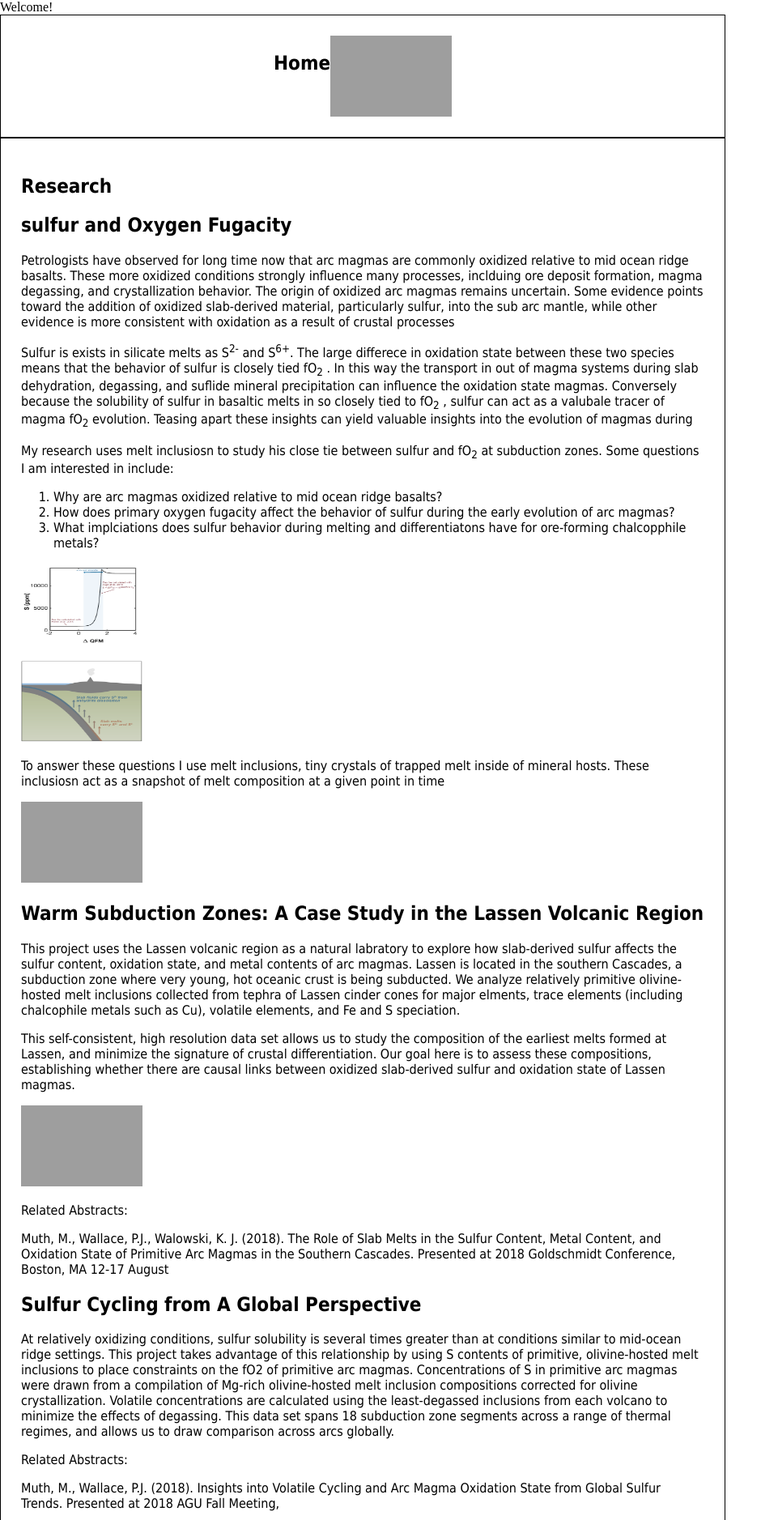
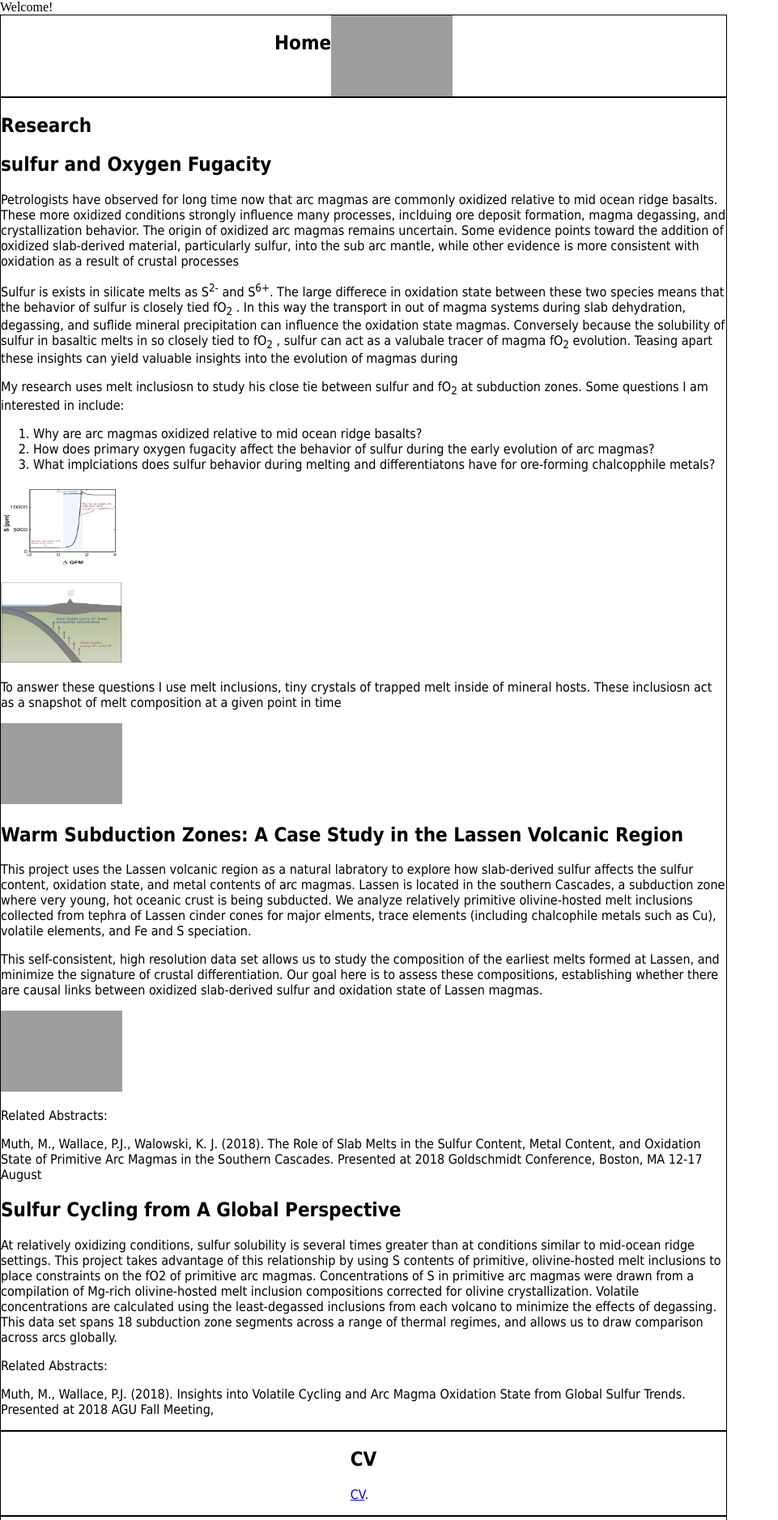
Before and after one commit to MichelleMuth/michellemuth.github.io, a PHP site: page / in a window 1280 px wide. Shown: the part 50-1927 px from the top of the page at 81% size, without its empty margins (0-961 px from the left). Run offline with PHP 8.4, Linux system fonts and the light colour scheme; grey boxes are pictures that could not be loaded.

Commit message:
Update style.css

```diff
--- a/style.css
+++ b/style.css
@@ -39,8 +39,6 @@ section {
     flex-wrap: wrap;
     font-family: Tahoma, Geneva, sans-serif;
     width: 70%;
-    padding: 25px;
-    box-sizing: border-box;
 
 }
 
```
